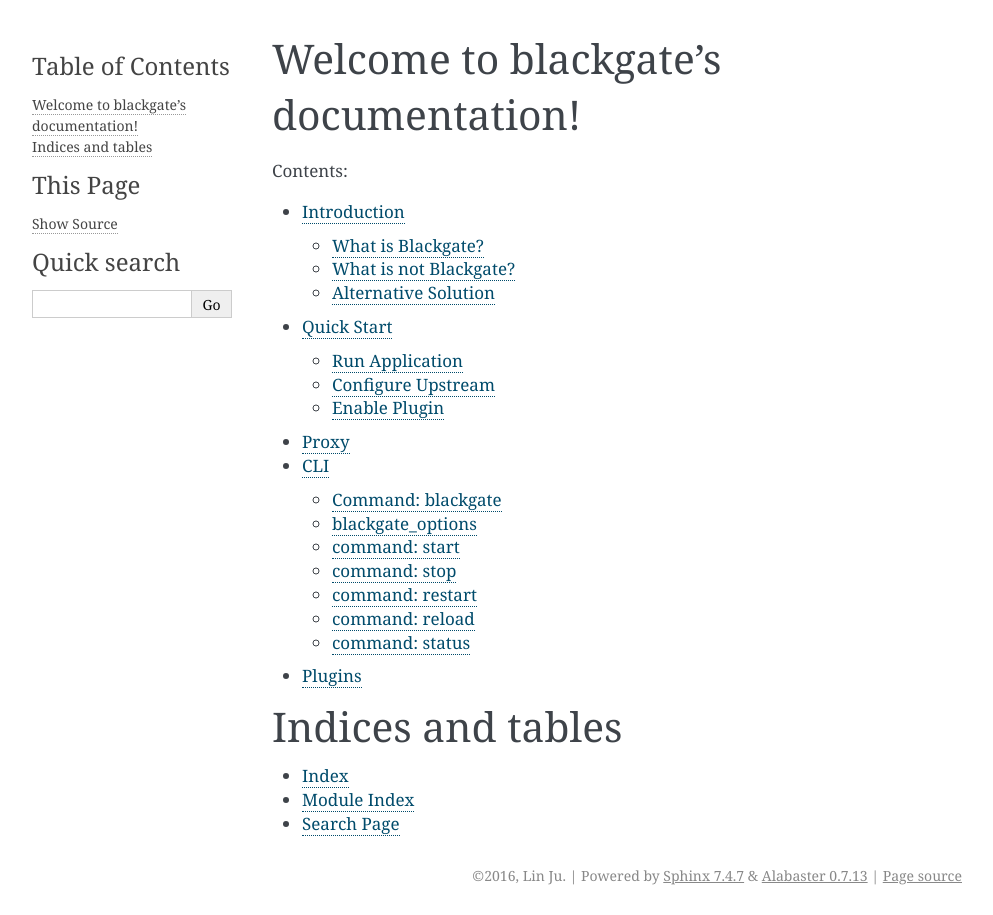
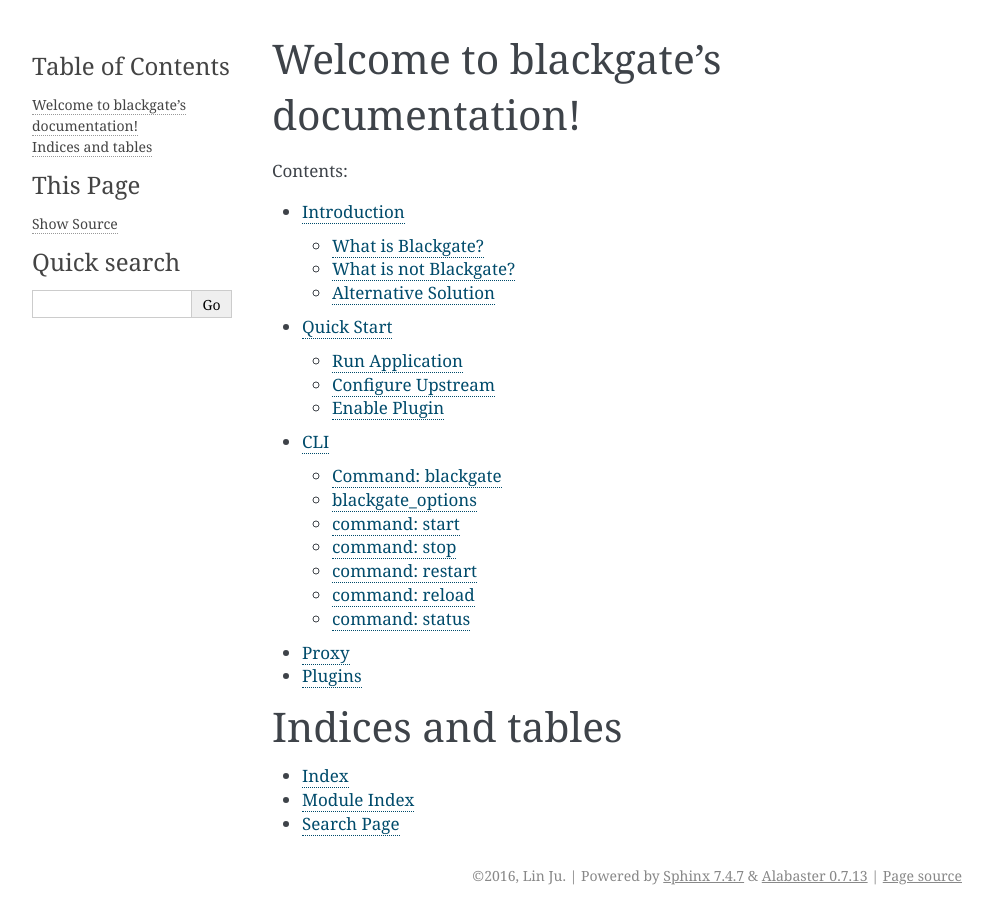
Before and after one commit to soasme/blackgate, a Sphinx documentation site: the page built from docs/index.rst, in a window 1280 px wide. Shown: the whole page, without its empty margins (148-1141 px from the left). Built offline with Sphinx 7.4.7, drawn with Linux system fonts in a browser that asks for light colours; pages that are not in the unit, such as notebooks, are missing from menus.

```diff
--- a/docs/index.rst
+++ b/docs/index.rst
@@ -13,9 +13,9 @@ Contents:
 
    introduction
    quick_start
+   cli
+   configuration
    proxy
-   configuration
-   cli
    plugins
 
 
```
